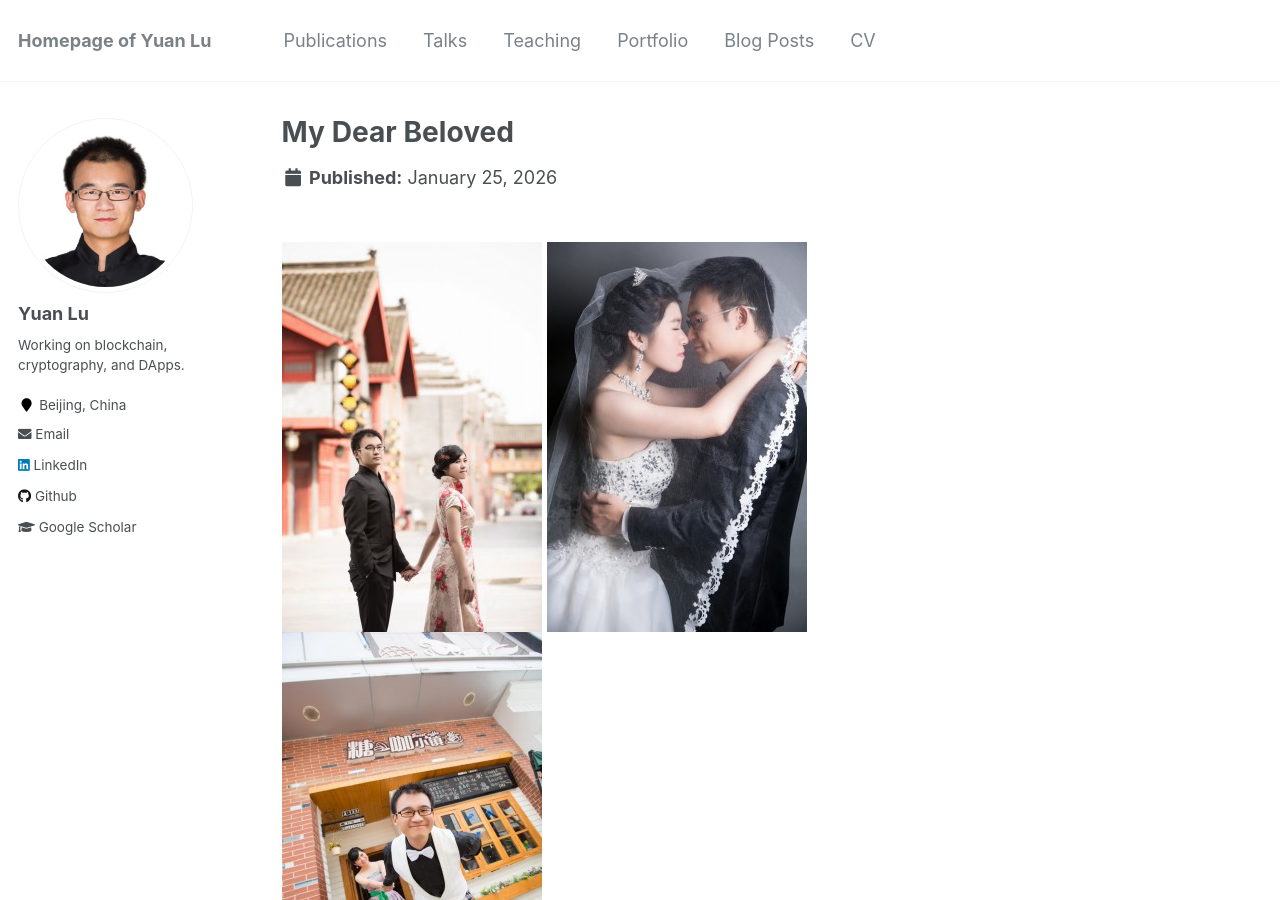
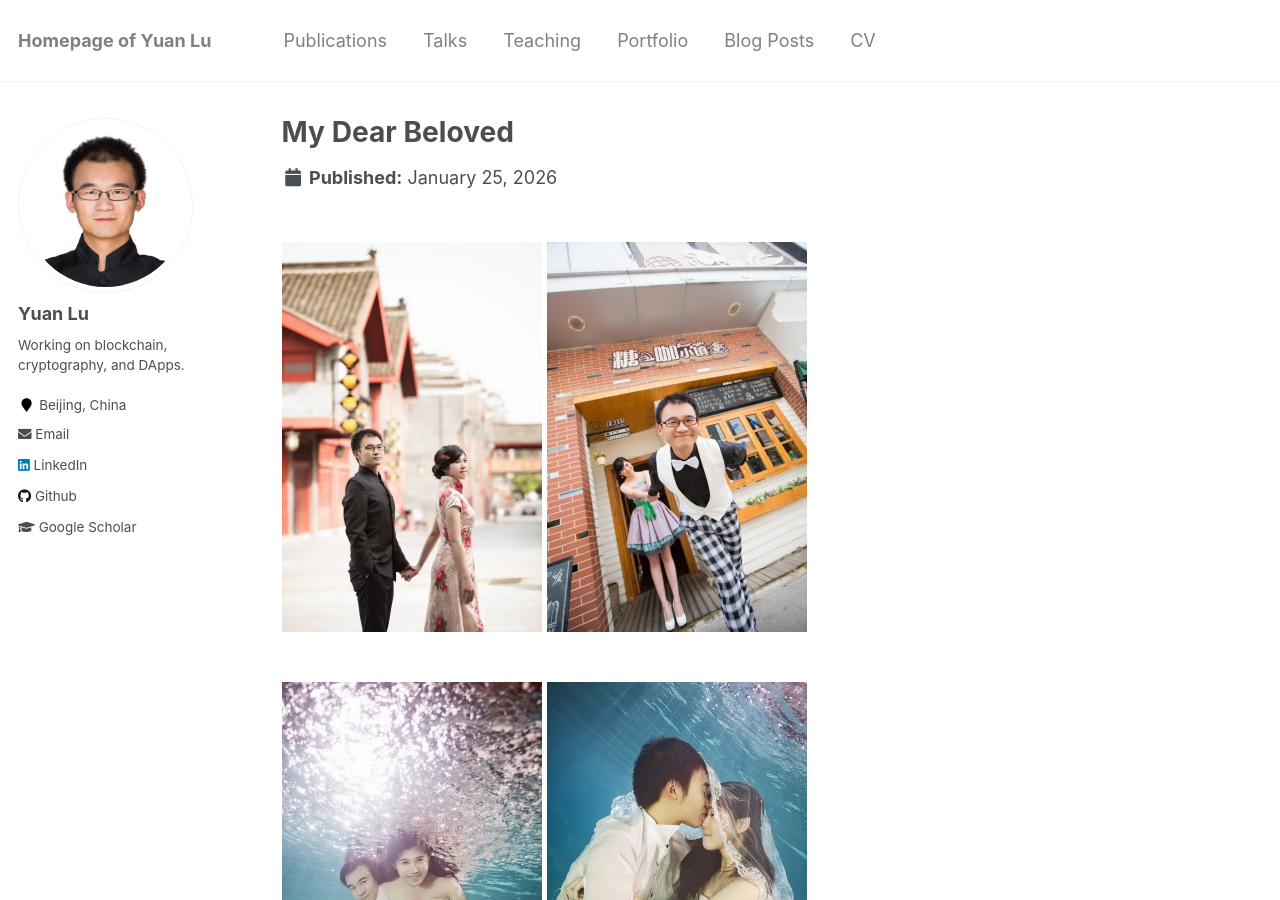
Before and after one commit to yylluu/yylluu.github.io, a Jekyll site: the page built from _portfolio/portfolio-family.md, in a window 1280 px wide and 900 px high. Built offline with Jekyll 4.4.1, drawn with Linux system fonts in a browser that asks for light colours.

Commit message:
Update portfolio-family.md

```diff
--- a/_portfolio/portfolio-family.md
+++ b/_portfolio/portfolio-family.md
@@ -6,13 +6,11 @@
 
 <br>
 <img src="/images/4.jpg">
-<img src="/images/5.jpg">
 <img src="/images/6.jpg">
 <br>
 
 <br>
 <img src="/images/7.jpg">
-<img src="/images/8.jpg">
 <img src="/images/9.jpg">
 <br>
 
```
